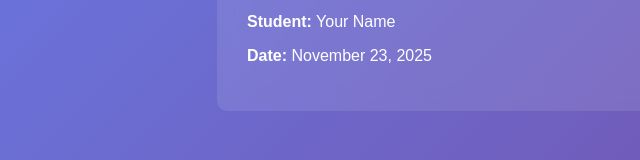
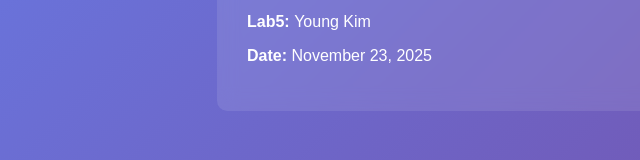
Before and after one commit to YKIM25UMBC/docker-github-action-, a plain HTML site: page index.html in a window 1280 px wide. Shown: the part 412-572 px from the top of the page, 23-663 px from the left. Drawn offline with Linux system fonts and the light colour scheme.

Commit message:
Update index.html

```diff
--- a/index.html
+++ b/index.html
@@ -41,7 +41,7 @@
             <li>✅ DockerHub registry</li>
             <li>✅ Render cloud platform</li>
         </ul>
-        <p><strong>Student:</strong> Your Name</p>
+        <p><strong>Lab5: </strong> Young Kim</p>
         <p><strong>Date:</strong> November 23, 2025</p>
     </div>
 </body>
```
